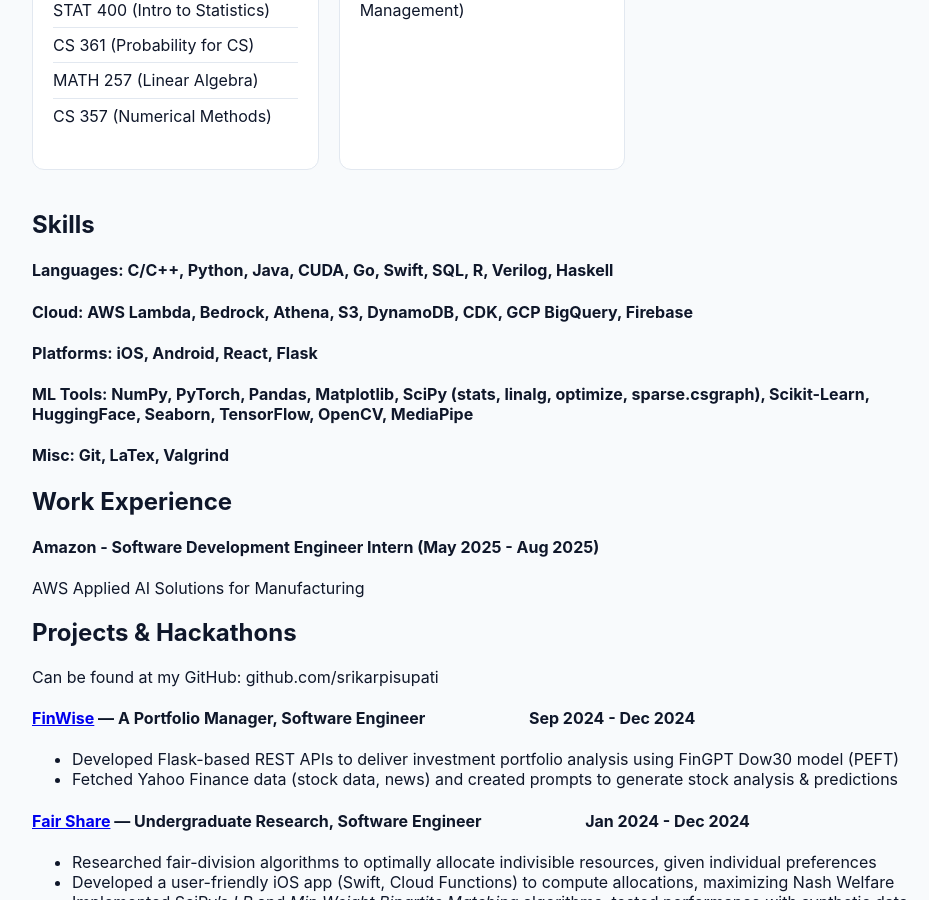
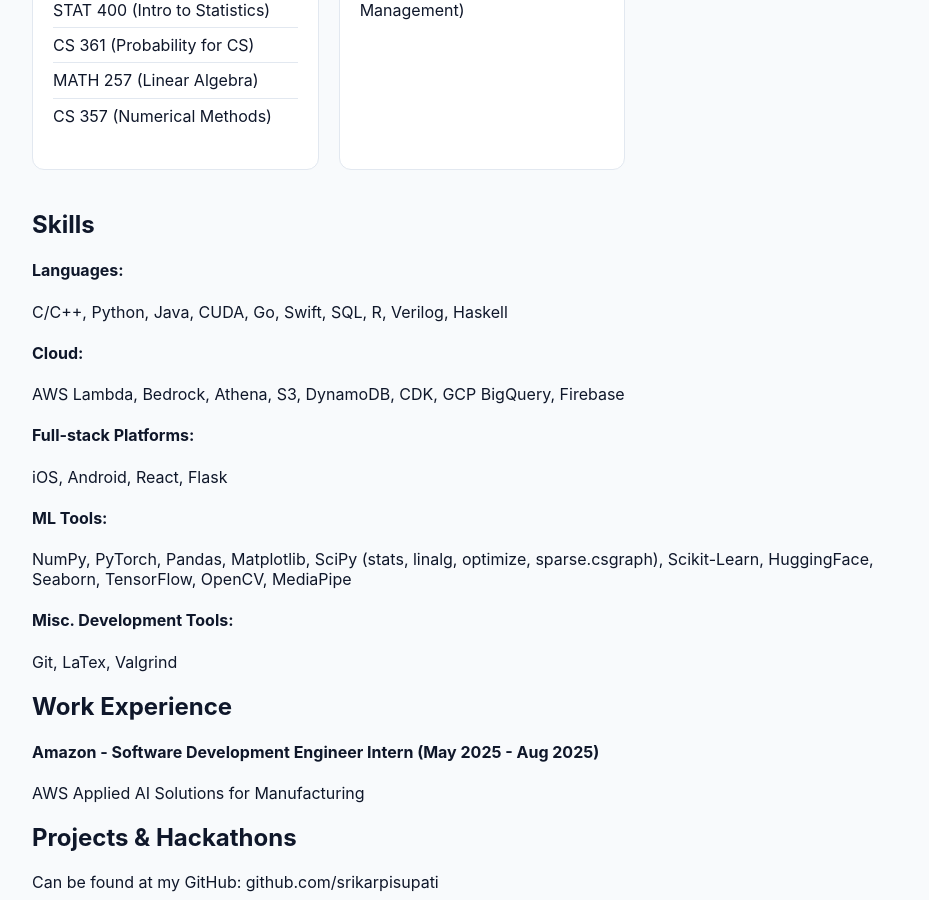
Before and after one commit to srikarpisupati/srikarpisupati.github.io, a Jekyll site: the page built from about.md, in a window 1280 px wide and 900 px high, scrolled down 847 px. Shown: the whole window, without its empty margins (158-1087 px from the left). Built offline with Jekyll 4.4.1, drawn with Linux system fonts in a browser that asks for light colours.

Commit message:
Update about.md

```diff
--- a/about.md
+++ b/about.md
@@ -65,11 +65,16 @@ permalink: /about/
 </div>
 
 ## Skills
-#### Languages: C/C++, Python, Java, CUDA, Go, Swift, SQL, R, Verilog, Haskell
-#### Cloud: AWS Lambda, Bedrock, Athena, S3, DynamoDB, CDK, GCP BigQuery, Firebase
-#### Platforms: iOS, Android, React, Flask
-#### ML Tools: NumPy, PyTorch, Pandas, Matplotlib, SciPy (stats, linalg, optimize, sparse.csgraph), Scikit-Learn, HuggingFace, Seaborn, TensorFlow, OpenCV, MediaPipe
-#### Misc: Git, LaTex, Valgrind
+#### Languages:
+C/C++, Python, Java, CUDA, Go, Swift, SQL, R, Verilog, Haskell
+#### Cloud:
+AWS Lambda, Bedrock, Athena, S3, DynamoDB, CDK, GCP BigQuery, Firebase
+#### Full-stack Platforms:
+iOS, Android, React, Flask
+#### ML Tools:
+NumPy, PyTorch, Pandas, Matplotlib, SciPy (stats, linalg, optimize, sparse.csgraph), Scikit-Learn, HuggingFace, Seaborn, TensorFlow, OpenCV, MediaPipe
+#### Misc. Development Tools:
+Git, LaTex, Valgrind
 
 ## Work Experience
 
```
